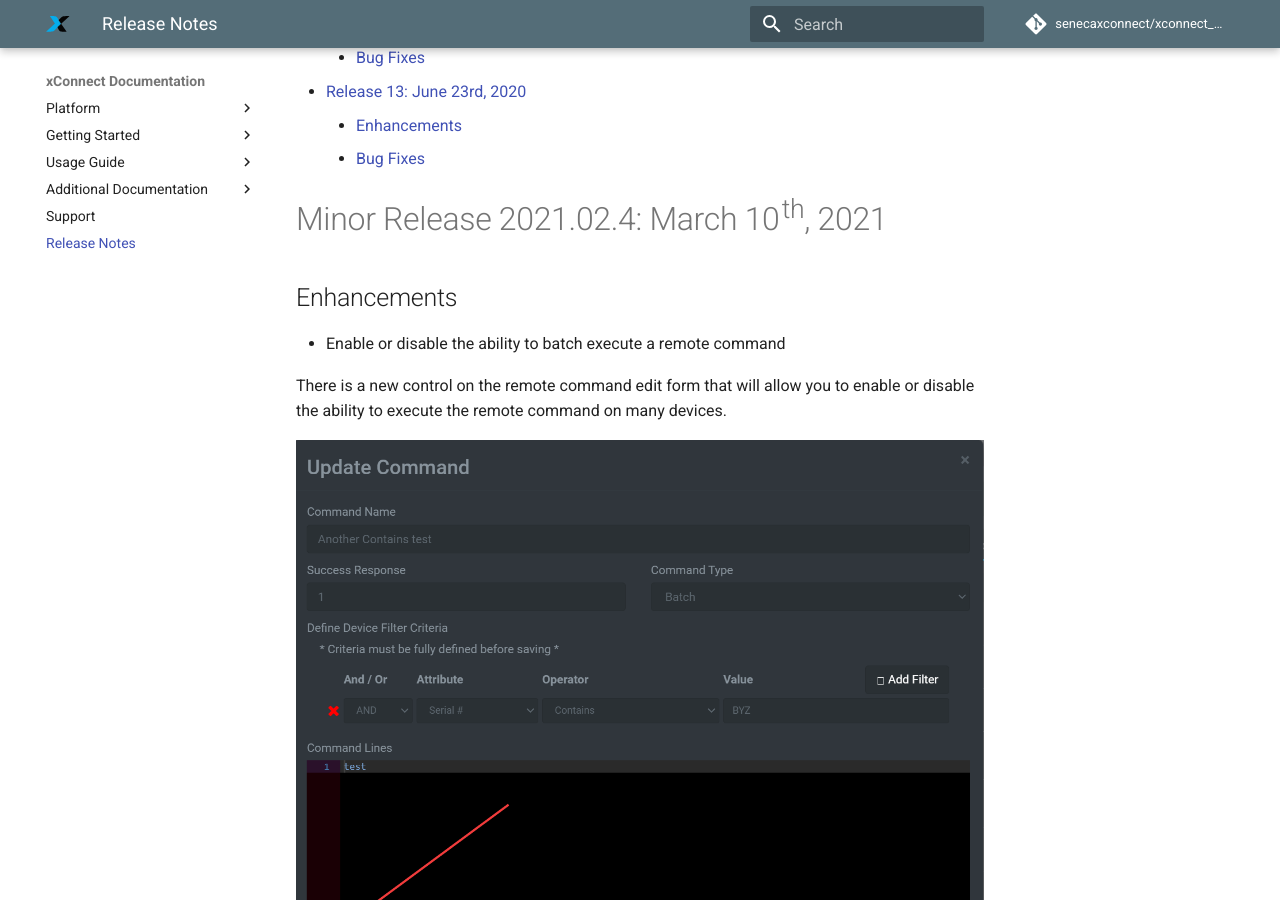
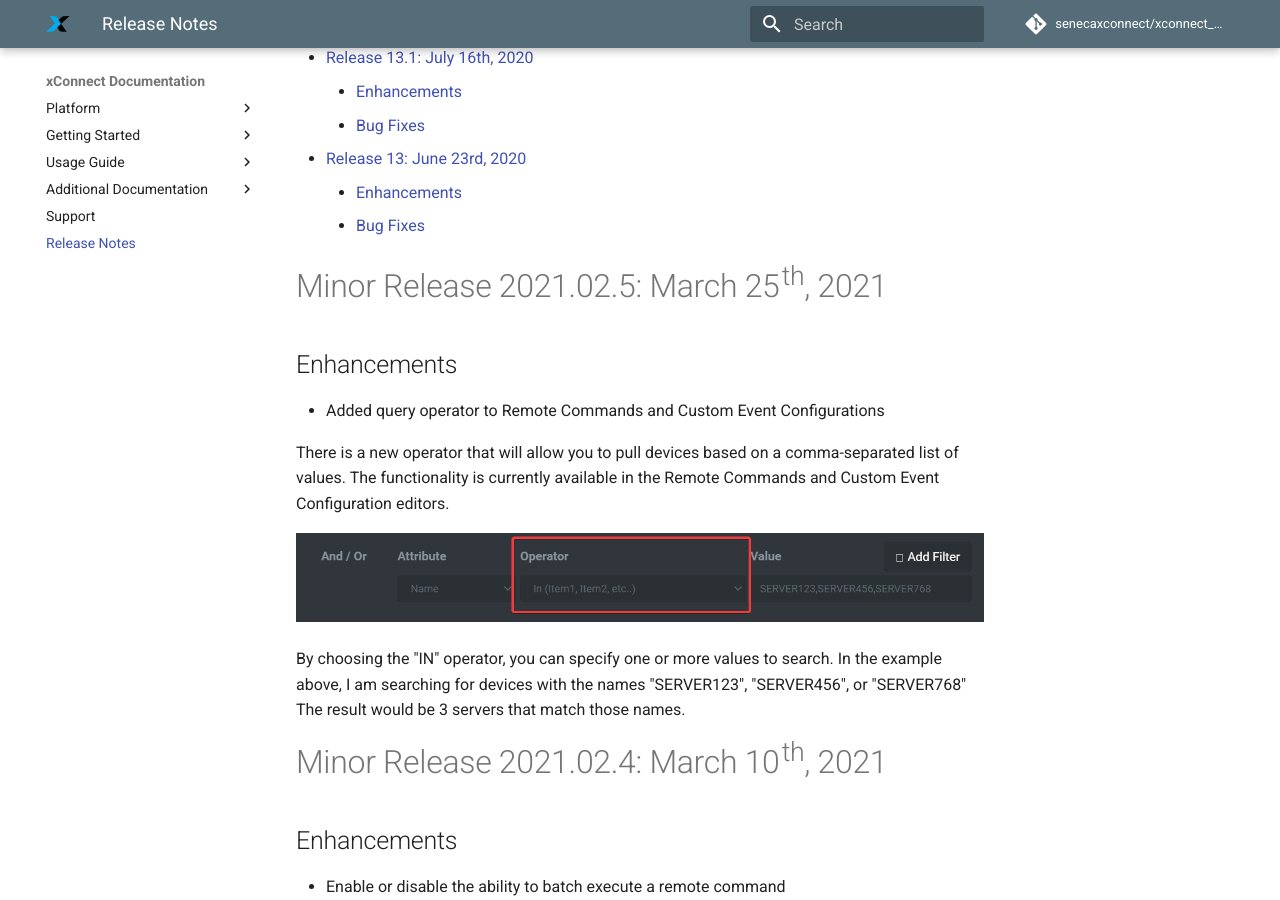
Before and after one commit to senecaxconnect/xconnect_docs, an MkDocs documentation site: the page built from docs/Release_Notes.md, in a window 1280 px wide and 900 px high, scrolled down 814 px. Built offline with MkDocs 1.6.1 and Material for MkDocs 9.7.7, drawn with Linux system fonts in a browser that asks for light colours; comment, search, counter and statistics services are not loaded; some of the changed text lies outside the part shown.

Commit message:
2021.02.5 release notes

```diff
--- a/docs/Release_Notes.md
+++ b/docs/Release_Notes.md
@@ -1,5 +1,17 @@
 # xConnect Release Notes
 [TOC]
+# Minor Release 2021.02.5: March 25th, 2021
+## Enhancements
+- Added query operator to Remote Commands and Custom Event Configurations
+
+There is a new operator that will allow you to pull devices based on a comma-separated list of values.
+The functionality is currently available in the Remote Commands and Custom Event Configuration editors.
+
+![enhancement](images/rc_inoperator.png)
+
+By choosing the "IN" operator, you can specify one or more values to search. In the example above, I am searching for devices with the names "SERVER123", "SERVER456", or "SERVER768"
+The result would be 3 servers that match those names.
+
 # Minor Release 2021.02.4: March 10th, 2021
 ## Enhancements
 - Enable or disable the ability to batch execute a remote command<br />
```
Also changed, not shown: docs/images/rc_inoperator.png (added).
